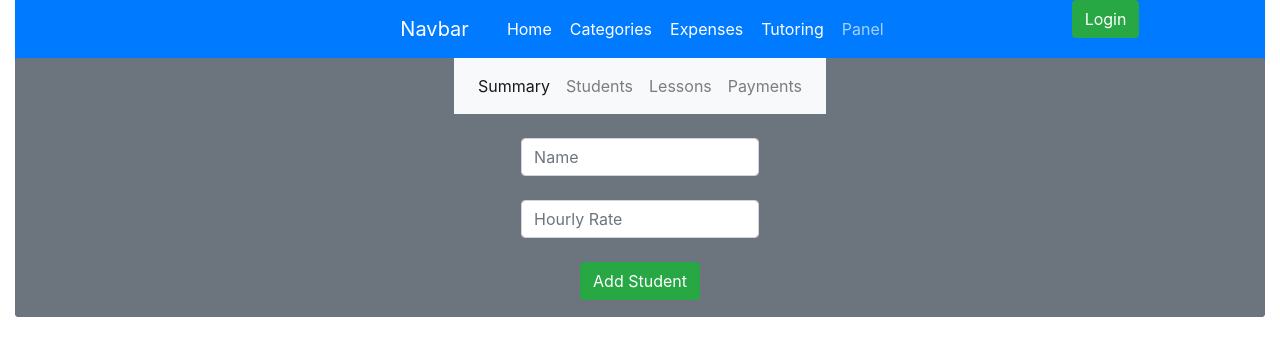
After one commit to wleklinskimateusz/FinanceApp, a Flask app: page /tutoring/students in a window 1280 px wide. The commit adds this page. Shown: the top 356 px of the page. Run offline with Flask 2, Linux system fonts and the light colour scheme; data that the repository does not hold is empty; some libraries are stand-ins or nearby versions.

Commit message:
students site, navbar tutoring

```diff
--- a/forms.py
+++ b/forms.py
@@ -22,3 +22,22 @@ class ExpenseForm(FlaskForm):
     date = DateField("Date", default=datetime.utcnow())
     refund = BooleanField("Refund")
     submit = SubmitField("Add Expense")
+
+
+class StudentForm(FlaskForm):
+    name = StringField("Name", validators=[DataRequired()])
+    hourly_rate = FloatField("Hourly Rate")
+    submit = SubmitField("Add Student")
+
+
+class PaymentForm(FlaskForm):
+    student = SelectField(u'Student', coerce=int)
+    value = FloatField()
+    date = DateField(default=datetime.utcnow())
+    submit = SubmitField("Add Payment")
+
+
+class LessonForm(FlaskForm):
+    student = SelectField(u'Student', coerce=int)
+    topic = StringField("Topic")
+    submit = SubmitField("Add Lesson")
--- a/models.py
+++ b/models.py
@@ -75,6 +75,9 @@ class Student(db.Model):
     def to_pay(self):
         return self.money_total() - self.money_paid()
 
+    def __repr__(self):
+        return self.name
+
 
 class Payment(db.Model):
     id = db.Column(db.Integer, primary_key=True)
--- a/routes.py
+++ b/routes.py
@@ -1,7 +1,7 @@
 from app import app, db, login_manager
 from flask import render_template, redirect, url_for, Response
-from forms import CategoryForm, ExpenseForm, LoginForm
-from models import Category, User, Expense
+from forms import CategoryForm, ExpenseForm, LoginForm, StudentForm, PaymentForm, LessonForm
+from models import Category, User, Expense, Student, Lesson, Payment
 from flask_login import current_user, login_required, logout_user, login_user
 import io
 from matplotlib.backends.backend_agg import FigureCanvasAgg as FigureCanvas
@@ -61,7 +61,7 @@ def login():
 
 @app.route('/')
 def index():
-    return render_template('index.html')
+    return render_template('index.html', home=True)
 
 
 @app.route('/category', methods=['GET', 'POST'])
@@ -77,7 +77,7 @@ def category():
         db.session.add(cat)
         db.session.commit()
         return redirect(url_for('category'))
-    return render_template("category.html", form=form, items=items)
+    return render_template("category.html", form=form, items=items, category=True)
 
 
 @app.route('/expense', methods=['GET', 'POST'])
@@ -105,7 +105,8 @@ def expense():
         form=form,
         items=Expense.query.filter_by(user=ID).all(),
         categories=Category.query.filter_by(owner=ID).all(),
-        money=saldo
+        money=saldo,
+        expense=True
     )
 
 
@@ -124,3 +125,23 @@ def plot_png():
     output = io.BytesIO()
     FigureCanvas(fig).print_png(output)
     return Response(output.getvalue(), mimetype='image/png')
+
+
+@app.route('/tutoring')
+def tutoring():
+
+    return render_template('tutoring.html', tutoring=True)
+
+
+@app.route('/tutoring/students', methods=['GET', 'POST'])
+def students():
+    form = StudentForm()
+    if form.validate_on_submit():
+        s = Student()
+        s.name = form.name.data
+        s.hourly_rate = form.hourly_rate.data
+        db.session.add(s)
+        db.session.commit()
+        return redirect(url_for('students'))
+
+    return render_template('students.html', tutoring=True, form=form, students=Student.query.all())
--- a/templates/base.html
+++ b/templates/base.html
@@ -11,11 +11,13 @@
     <link rel="shortcut icon" href="/static/favicon.ico">
 </head>
 <body>
+<div class="col">
 
-<div class="container bg-primary rounded">
+
+<div class="container-fluid bg-primary rounded ">
     <div class="row d-flex justify-content-center sticky-top bg-primary">
-        <div class="col-3"></div>
-        <div class="col-6 bg-primary text-center justify-content-center">
+        <div class="col-2"></div>
+        <div class="col-8 bg-primary d-flex text-center justify-content-center">
             <nav class="navbar navbar-expand-lg navbar-light">
             <a class="navbar-brand btn text-white" href="/">Navbar</a>
             <button class="navbar-toggler"
@@ -39,32 +41,43 @@
                         <a href="{{ url_for('expense') }}" class="nav-link btn text-white {% if expenses %}active{% endif %}">Expenses</a>
                     </li>
                     <li class="nav-item">
+                        <a href="{{ url_for('tutoring') }}" class="nav-link btn text-white {% if tutoring %}active{% endif %}">Tutoring</a>
+                    </li>
+                    <li class="nav-item">
                         <a href="#" class="nav-link btn text-white {% if panel %}active{% endif %} {% if not admin %}disabled{% endif %}">Panel</a>
                     </li>
                 </ul>
             </div>
         </nav>
         </div>
-        <div class="col-3">
-            {% if current_user.is_authenticated %}
-                <h3 class="text-white display-5">Hello {{ current_user }}</h3>
-                <a href="{{ url_for('logout') }}" class="btn btn-danger">Logout</a>
-            {% else %}
+        <div class="col-2">
+
+
+            {% if not current_user.is_authenticated %}
                 <a href="{{ url_for('login') }}" class="btn btn-success">Login</a>
             {% endif %}
         </div>
 
     </div>
     <div class="row bg-secondary rounded d-flex justify-content-center">
-        <div class="col-3"></div>
-        <div class="col-6 d-flex justify-content-center">
+        <div class="col-2"></div>
+        <div class="col-8 d-flex justify-content-center">
             {% block content %}
 
             {% endblock %}
         </div>
-        <div class="col-3"></div>
+        <div class="col-2">
+            {% if current_user.is_authenticated %}
+                <div class="card">
+                    <div class="card-body border text-center">
+                        <h3 class="card-title">Hello {{ current_user }}</h3>
+                        <a href="{{ url_for('logout') }}" class="btn btn-danger card-link">Logout</a>
+                    </div>
+                </div>
+            {% endif %}
+        </div>
     </div>
 </div>
-
+</div>
 </body>
 </html>
--- /dev/null
+++ b/templates/students.html
@@ -0,0 +1,43 @@
+{% extends 'tutoring.html' %}
+
+{% block title %}Students{% endblock %}
+
+{% block content2 %}
+
+
+        <div class="row">
+            <div class="col">
+
+            </div>
+            <div class="col">
+            <form method="post" class="form text-center">
+                {{ form.hidden_tag() }}
+                <div class="form-group">
+                    <br>
+                    {{ form.name(class='form-control', id='name', placeholder="Name") }}
+                    <br>
+                    {{ form.hourly_rate(class='form-control', id='hourly_rate', placeholder="Hourly Rate") }}
+                    <br>
+                    {{ form.submit(class='btn btn-success', type='submit') }}
+                </div>
+
+            </form>
+            </div>
+            <div class="col"></div>
+        </div>
+        <div class="row">
+            <div class="col">
+
+            </div>
+            <div class="col">
+                <ul class="list-group">
+                    {% for student in students %}
+                        <li class="list-group-item list-group-item-dark">{{ student }}</li>
+                    {% endfor %}
+                </ul>
+            </div>
+            <div class="col">
+
+            </div>
+        </div>
+{% endblock %}
--- /dev/null
+++ b/templates/tutoring.html
@@ -0,0 +1,39 @@
+{% extends 'base.html' %}
+
+{% block title %}Tutoring{% endblock %}
+
+{% block content %}
+    <div class="container">
+        <div class="row">
+            <div class="col"></div>
+            <div class="col">
+                <nav class="navbar navbar-expand-lg navbar-light bg-light">
+                    <button class="navbar-toggler" type="button" data-toggle="collapse" data-target="#navbarNav" aria-controls="navbarNav" aria-expanded="=false" aria-label="Toggle navigation">
+                        <span class="navbar-toggler-icon"></span>
+                    </button>
+
+                <div class="collapse navbar-collapse" id="navbarNav">
+                    <ul class="navbar-nav">
+                        <li class="nav-item">
+                            <a class="nav-link active" href="#">Summary</a>
+                        </li>
+                        <li class="nav-item">
+                            <a class="nav-link" href="{{ url_for('students') }}">Students</a>
+                        </li>
+                        <li class="nav-item">
+                            <a class="nav-link" href="#">Lessons</a>
+                        </li>
+                        <li class="nav-item">
+                            <a class="nav-link" href="#">Payments</a>
+                        </li>
+                    </ul>
+                </div>
+                </nav>
+            </div>
+            <div class="col"></div>
+        </div>
+        {% block content2 %}
+        {% endblock %}
+    </div>
+
+{% endblock %}
```
Also changed, not shown: templates/expenses.html (+10 -0 lines).
